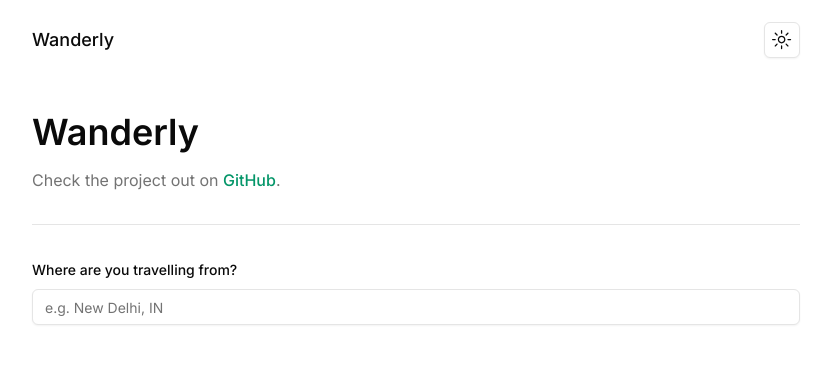
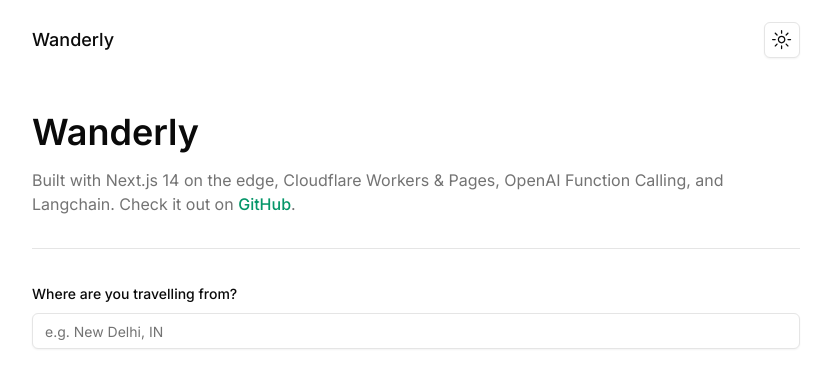
Before and after one commit to theMillenniumFalcon/wanderly, a Next.js app in the folder web/: page / in a window 1280 px wide. Shown: the top 388 px of the page, without its empty margins (224-1055 px from the left). Built offline with nearby package versions, Linux system fonts and the light colour scheme.

Commit message:
now should work

```diff
--- a/web/src/app/page.tsx
+++ b/web/src/app/page.tsx
@@ -1,5 +1,6 @@
-export const runtime = "edge";
+"use client"
 
+import React from "react";
 import { useForm } from "react-hook-form";
 import { zodResolver } from "@hookform/resolvers/zod";
 import * as z from "zod";
@@ -19,7 +20,7 @@
     },
   })
 
-  const onSubmit = () => {}
+  async function onSubmit(values: z.infer<typeof formSchema>) {}
 
   return (
     <div className="w-full mt-8">
@@ -27,9 +28,10 @@
         Wanderly
       </h1>
       <div className="text-muted-foreground">
-        Check the project out on{" "}
+        Built with Next.js 14 on the edge, Cloudflare Workers &amp; Pages,
+        OpenAI Function Calling, and Langchain. Check it out on{" "}
         <a
-          href="https://github.com/themillenniumfalcon/wanderly"
+          href="https://github.com/ishaan1013/workers-langchain"
           target="_blank"
         >
           <Button className=" p-0 h-auto text-base" variant="link">
@@ -39,7 +41,6 @@
         .
       </div>
       <Separator className="my-8" />
-
       <Form {...form}>
         <form
           onSubmit={form.handleSubmit(onSubmit)}
```
